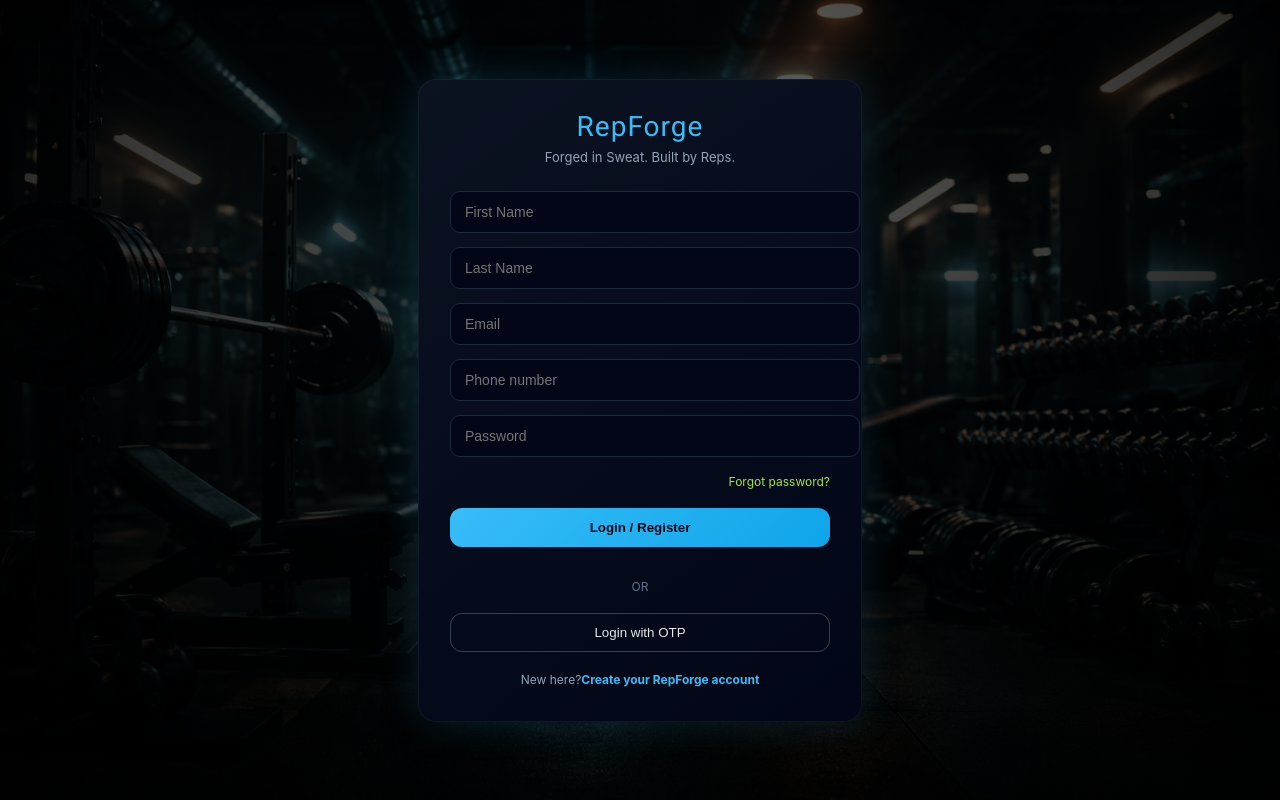
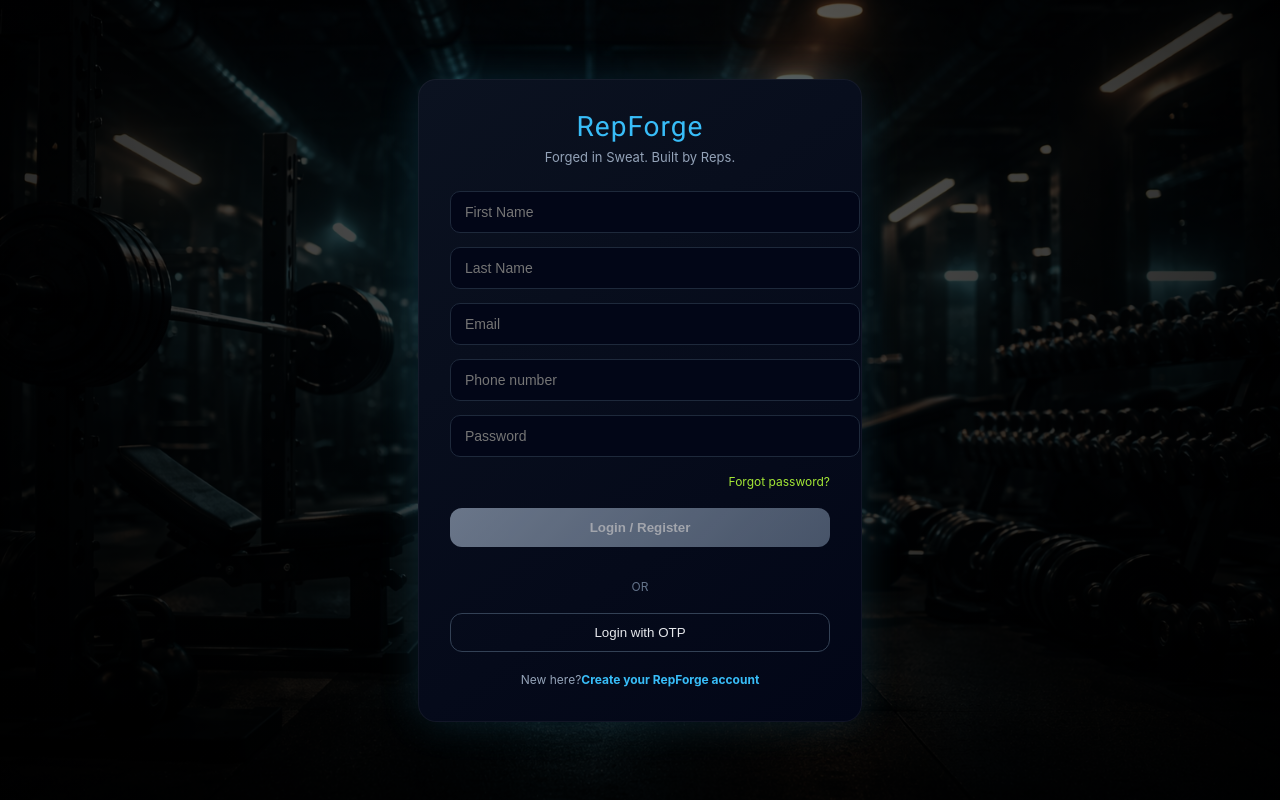
Before and after one commit to workingjp/refpforge_fe, an Angular app: page /auth in a window 1280 px wide. Built offline with nearby package versions, Linux system fonts and the light colour scheme.

Commit message:
validations
validations register forms and css of validations

```diff
--- a/src/app/features/auth/auth.component.html
+++ b/src/app/features/auth/auth.component.html
@@ -55,20 +55,66 @@
     <form *ngIf="!logInWithOTP" [formGroup]="authForm" (ngSubmit)="createUser()">
       <!-- Name (future-ready, optional now) -->
       <input type="text" formControlName="firstname" placeholder="First Name" class="auth-input" />
+      <div class="error" *ngIf="firstname?.touched && firstname?.invalid">
+        <small *ngIf="firstname?.errors?.['minlength']">
+          Minimum 2 characters required
+        </small>
+        <small *ngIf="firstname?.errors?.['pattern']">
+          Only alphabets allowed
+        </small>
+      </div>
 
       <input type="text" formControlName="lastname" placeholder="Last Name" class="auth-input" />
 
+      <div class="error" *ngIf="lastname?.touched && lastname?.invalid">
+        <small *ngIf="lastname?.errors?.['minlength']">
+          Minimum 2 characters required
+        </small>
+        <small *ngIf="lastname?.errors?.['pattern']">
+          Only alphabets allowed
+        </small>
+      </div>
 
       <!-- Email / Mobile -->
       <input type="text" formControlName="email" placeholder="Email" class="auth-input" required />
+      <div class="error" *ngIf="email?.touched && email?.invalid">
+
+        <small *ngIf="email?.errors?.['required']">
+          Email is required
+        </small>
+
+        <small *ngIf="email?.errors?.['email']">
+          Please enter a valid email address
+        </small>
+
+      </div>
 
       <input type="text" formControlName="mobile" numbersOnly placeholder="Phone number" class="auth-input" required />
+      <div class="error" *ngIf="mobile?.touched && mobile?.invalid">
+        <small *ngIf="mobile?.errors?.['required']">
+          Mobile number is required
+        </small>
+        <small *ngIf="mobile?.errors?.['pattern']">
+          Enter valid 10-digit mobile number
+        </small>
+      </div>
 
 
       <!-- <input type="text" placeholder="Otp" class="auth-input" required /> -->
 
       <!-- Password -->
       <input type="password" formControlName="password" placeholder="Password" class="auth-input" required />
+      <div class="error" *ngIf="password?.touched && password?.invalid">
+        <small *ngIf="password?.errors?.['required']">
+          Password is required
+        </small>
+        <small *ngIf="password?.errors?.['minlength']">
+          Minimum 6 characters required
+        </small>
+        <small *ngIf="password?.errors?.['pattern']">
+          Must include uppercase, lowercase, number & special character
+        </small>
+      </div>
 
       <!-- Forgot Password -->
       <div class="forgot">
@@ -76,7 +122,7 @@
       </div>
 
       <!-- Action Button -->
-      <button class="primary-btn" type="submit">
+      <button type="submit" class="primary-btn" [disabled]="authForm.invalid">
         Login / Register
       </button>
 
@@ -95,7 +141,17 @@
 
       <!-- Email / Mobile -->
       <input type="text" formControlName="email" placeholder="Email" class="auth-input" required />
+      <div class="error" *ngIf="email?.touched && email?.invalid">
 
+        <small *ngIf="email?.errors?.['required']">
+          Email is required
+        </small>
+
+        <small *ngIf="email?.errors?.['email']">
+          Please enter a valid email address
+        </small>
+
+      </div>
       <!-- <input type="text" formControlName="mobile" numbersOnly placeholder="Phone number" class="auth-input" required /> -->
 
       <!-- Action Button -->
--- a/src/app/features/auth/auth.component.scss
+++ b/src/app/features/auth/auth.component.scss
@@ -136,6 +136,20 @@
     box-shadow: 0 0 20px rgba(56, 189, 248, 0.6);
   }
 }
+.primary-btn:disabled {
+  background: linear-gradient(135deg, #94a3b8, #64748b); /* muted gray */
+  color: #e5e7eb;
+  cursor: not-allowed;
+  box-shadow: none;
+  transform: none;
+  opacity: 0.7;
+}
+
+/* Prevent hover effect when disabled */
+.primary-btn:disabled:hover {
+  transform: none;
+  box-shadow: none;
+}
 
 .secondary-btn {
   width: 100%;
@@ -177,3 +191,8 @@
     cursor: pointer;
   }
 }
+
+.error {
+  color: red;
+
+}
--- a/src/app/features/auth/auth.component.ts
+++ b/src/app/features/auth/auth.component.ts
@@ -24,11 +24,13 @@ export class AuthComponent implements OnInit {
 
   constructor(private authService: AuthService, private fb: FormBuilder) {
     this.authForm = this.fb.group({
-      firstname: ['', [Validators.required]],
-      lastname: ['', [Validators.required]],
+      firstname: ['', [Validators.required,Validators.minLength(2),  Validators.pattern(/^[a-zA-Z ]+$/)]],
+      lastname: ['', [Validators.required,Validators.minLength(2),  Validators.pattern(/^[a-zA-Z ]+$/)]],
       email: ['', [Validators.required, Validators.email]],
-      mobile: ['', [Validators.required]],
-      password: ['', [Validators.required, Validators.minLength(6)]],
+      mobile: ['', [Validators.required,Validators.pattern(/^[6-9]\d{9}$/)]],
+      password: ['', [Validators.required,
+      Validators.minLength(8),
+      Validators.pattern(/^(?=.*[a-z])(?=.*[A-Z])(?=.*\d)(?=.*[@$!%*?&]).{3,}$/)]],
     });
 
     this.loginForm = this.fb.group({
@@ -84,4 +86,10 @@ export class AuthComponent implements OnInit {
     });
   }
 
+get firstname() { return this.authForm.get('firstname'); }
+get lastname()  { return this.authForm.get('lastname'); }
+get email()     { return this.authForm.get('email')  }
+// && this.loginForm.get('email');
+get mobile()    { return this.authForm.get('mobile'); }
+get password()  { return this.authForm.get('password'); }
 }
```
